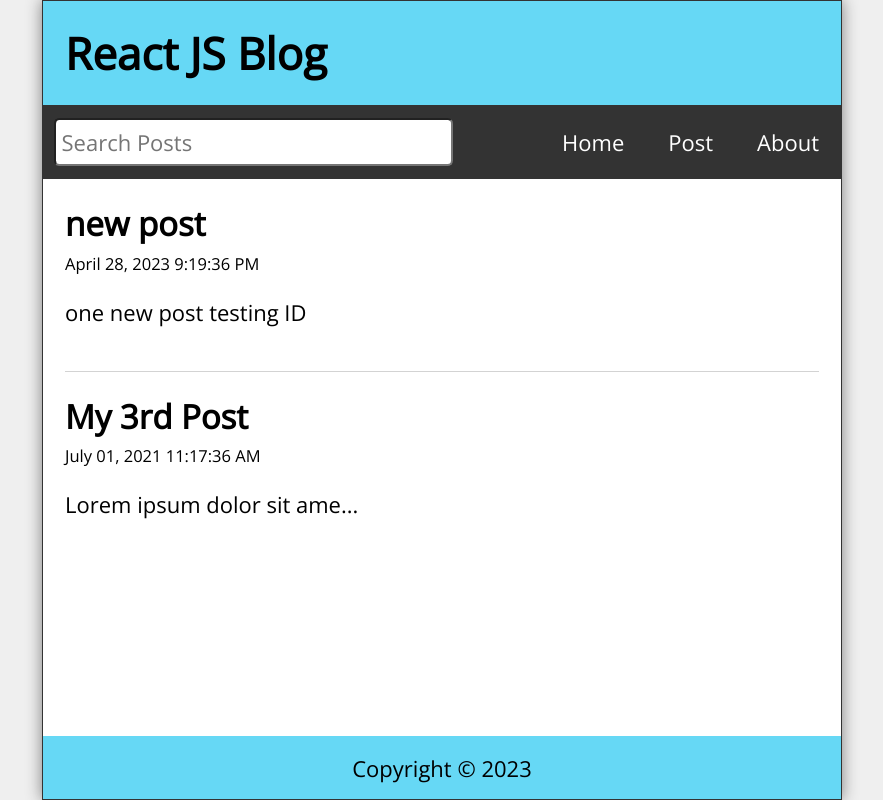
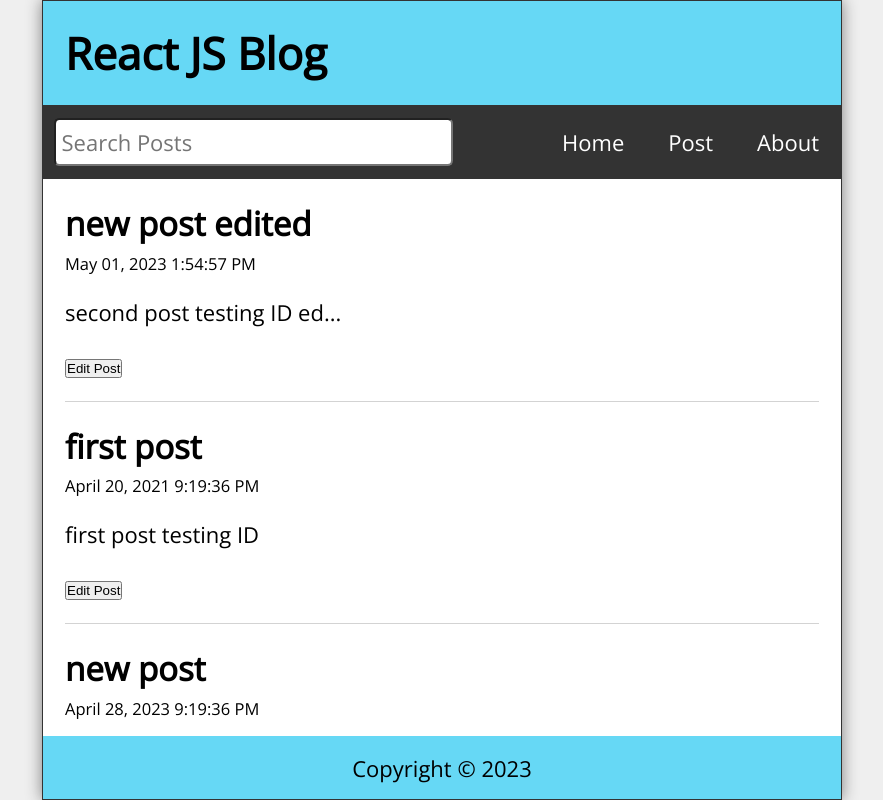
Before and after one commit to niksync1/react_test2, a React (Create React App) app: page / in a window 1280 px wide. Shown: the whole page, without its empty margins (198-1081 px from the left). Built offline with nearby package versions, Linux system fonts and the light colour scheme; data requests are answered from the project's data file.

Commit message:
router v6 compliant

```diff
--- a/data/db.json
+++ b/data/db.json
@@ -11,6 +11,18 @@
       "title": "new post",
       "datetime": "April 28, 2023 9:19:36 PM",
       "body": "one new post testing ID"
+    },
+    {
+      "id": 1,
+      "title": "first post",
+      "datetime": "April 20, 2021 9:19:36 PM",
+      "body": "first post testing ID"
+    },
+    {
+      "id": 2,
+      "title": "new post edited",
+      "datetime": "May 01, 2023 1:54:57 PM",
+      "body": "second post testing ID edited"
     }
   ]
 }
--- a/src/App.js
+++ b/src/App.js
@@ -67,7 +67,7 @@ useEffect(() => {
     const datetime = format(new Date(), 'MMMM dd, yyyy pp');
     const updatedPost = { id, title: editTitle, datetime, body: editBody };
     try{
-      const response = await api.put(`/posts/$id`, updatedPost);
+      const response = await api.put(`/posts/${id}`, updatedPost);
       setPosts(posts.map(post => post.id === id ? { ...response.data }: post));
       setEditTitle('');
       setEditBody('');
@@ -90,11 +90,24 @@ useEffect(() => {
   return (
     <Routes>
       <Route path="/" element={<Layout
-        search={search}
-        setSearch={setSearch}
-      />}>
+                search={search}
+                setSearch={setSearch}
+              />}>
         <Route index element={<Home posts={searchResults} />} />
-        <Route path="/edit/:id"
+        <Route path="post">
+          <Route index element={<NewPost
+            handleSubmit={handleSubmit}
+            postTitle={postTitle}
+            setPostTitle={setPostTitle}
+            postBody={postBody}
+            setPostBody={setPostBody}
+                  />} />
+          <Route path=":id"
+            element={<PostPage
+            posts={posts}
+            handleDelete={handleDelete}
+                  />} />
+          <Route path="/post/:id/edit/:id"
               element={<EditPost
               posts={posts}
               handleEdit={handleEdit}
@@ -103,20 +116,17 @@ useEffect(() => {
               editBody={editBody}
               setEditBody={setEditBody}
             />} />
-        <Route path="post">
-          <Route index element={<NewPost
-            handleSubmit={handleSubmit}
-            postTitle={postTitle}
-            setPostTitle={setPostTitle}
-            postBody={postBody}
-            setPostBody={setPostBody}
-          />} />
-          <Route path=":id" element={<PostPage
-            posts={posts}
-            handleDelete={handleDelete}
-          />} />
-
         </Route>
+        <Route path="edit/:id"
+          element={<EditPost
+          posts={posts}
+          handleEdit={handleEdit}
+          editTitle={editTitle}
+          setEditTitle={setEditTitle}
+          editBody={editBody}
+          setEditBody={setEditBody}
+                />}
+          />
         <Route path="about" element={<About />} />
         <Route path="*" element={<Missing />} />
       </Route>
--- a/src/Post.js
+++ b/src/Post.js
@@ -13,6 +13,9 @@ const Post = ({ post }) => {
                     ? post.body
                     : `${(post.body).slice(0, 25)}...`
             }</p>
+            <Link to= {`edit/${post.id}`}>
+                <button className="editButton">Edit Post</button>
+            </Link>
         </article>
     )
 }
--- a/src/PostPage.js
+++ b/src/PostPage.js
@@ -1,9 +1,11 @@
-import { useParams, Link } from "react-router-dom";
+import { useParams, Link, useNavigate } from "react-router-dom";
 
 const PostPage = ({ posts, handleDelete }) => {
     const { id } = useParams();
     const post = posts.find(post => (post.id).toString() === id);
     console.log({id})
+    const navigate = useNavigate();
+
     return (
         <main className="PostPage">
             <article className="post">
@@ -13,9 +15,8 @@ const PostPage = ({ posts, handleDelete }) => {
                         <p className="postDate">{post.datetime}</p>
                         <p className="postBody">{post.body}</p>
                         <Link to= {`edit/${post.id}`}>
-                            <button className="editButton">Edit Post</button>
+                            <button className="deleteButton">Edit Post</button>
                         </Link>
-                        <p><Link to="23" >Link</Link></p>
                         <button className="deleteButton"onClick={() => handleDelete(post.id)}>
                             Delete Post
                         </button>
```
Also changed, not shown: src/EditPost.js (+4 -6 lines).
